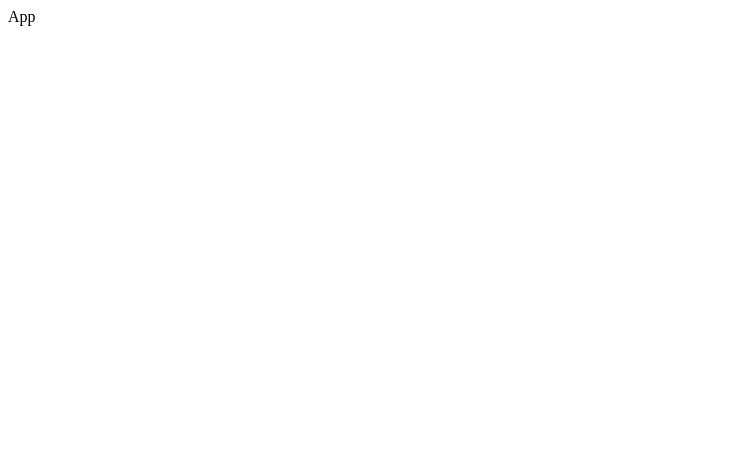
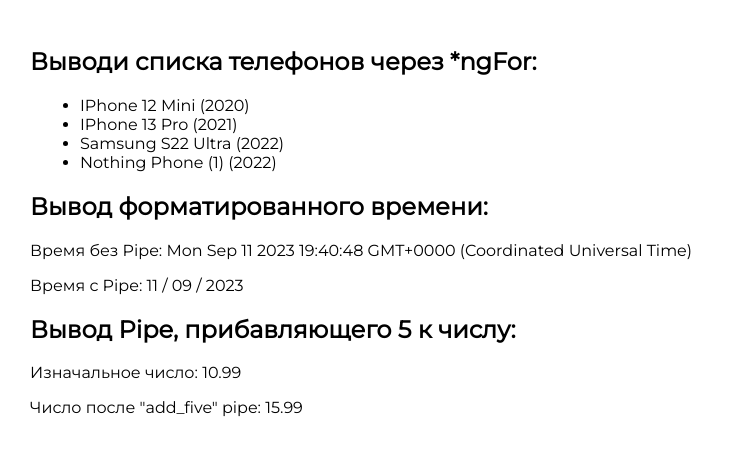
Before and after one commit to gera13sa/EvoApp, an Angular app: page / in a window 1280 px wide. Shown: the top 452 px of the page, without its empty margins (0-746 px from the left). Built offline with nearby package versions, Linux system fonts and the light colour scheme.

Commit message:
modified:   src/app/app.component.html deleted:    src/app/app.component.spec.ts modified:   src/app/app.component.ts modified:   src/app/app.module.ts new file:   src/app/pipes/add-five.pipe.ts modified:   src/styles.css

```diff
--- a/src/app/app.component.html
+++ b/src/app/app.component.html
@@ -1 +1,14 @@
-<span>App</span>
+<h2>Выводи списка телефонов через *ngFor:</h2>
+<ul>
+  <li *ngFor="let phones of arrayPhones">
+    {{ phones.name }} ({{ phones.year }})
+  </li>
+</ul>
+
+<h2>Вывод форматированного времени:</h2>
+<p>Время без Pipe: {{ dateNow }}</p>
+<p>Время с Pipe: {{ dateNow | date : "dd / MM / YYYY" }}</p>
+
+<h2>Вывод Pipe, прибавляющего 5 к числу:</h2>
+<p>Изначальное число: {{ initialNumber }}</p>
+<p>Число после "add_five" pipe: {{ initialNumber | add_five }}</p>
--- a/src/app/app.component.ts
+++ b/src/app/app.component.ts
@@ -7,5 +7,28 @@
 })
 
 export class AppComponent {
-  textToDisplay = 'hello';
+  arrayPhones =
+  [
+    {
+      name: 'IPhone 12 Mini',
+      year: 2020
+    },
+    {
+      name: 'IPhone 13 Pro',
+      year: 2021
+    },
+    {
+      name: 'Samsung S22 Ultra',
+      year: 2022
+    },
+    {
+      name: 'Nothing Phone (1)',
+      year: 2022
+    }
+  ]
+
+  dateNow = new Date();
+
+  initialNumber = 10.99;
+
 }
--- a/src/app/app.module.ts
+++ b/src/app/app.module.ts
@@ -2,13 +2,15 @@
 import { BrowserModule } from '@angular/platform-browser';
 
 import { AppComponent } from './app.component';
+import { AddFivePipe } from './pipes/add-five.pipe';
 
 @NgModule({
   declarations: [
-    AppComponent
+    AppComponent,
+    AddFivePipe
    ],
   imports: [
-    BrowserModule
+    BrowserModule,
   ],
   providers: [],
   bootstrap: [AppComponent]
--- /dev/null
+++ b/src/app/pipes/add-five.pipe.ts
@@ -0,0 +1,12 @@
+import { Pipe, PipeTransform } from '@angular/core';
+
+@Pipe({
+  name: 'add_five'
+})
+export class AddFivePipe implements PipeTransform {
+
+  transform(value: number, args?: any): number {
+    return value + 5;
+  }
+
+}
--- a/src/styles.css
+++ b/src/styles.css
@@ -1 +1,6 @@
-/* You can add global styles to this file, and also import other style files */
+@import url("https://fonts.googleapis.com/css2?family=Montserrat&display=swap");
+
+* {
+  font-family: "Montserrat", sans-serif;
+  margin-left: 10px;
+}
```
Also changed, not shown: 1 other file (tests, documents, lock files or other folders).
